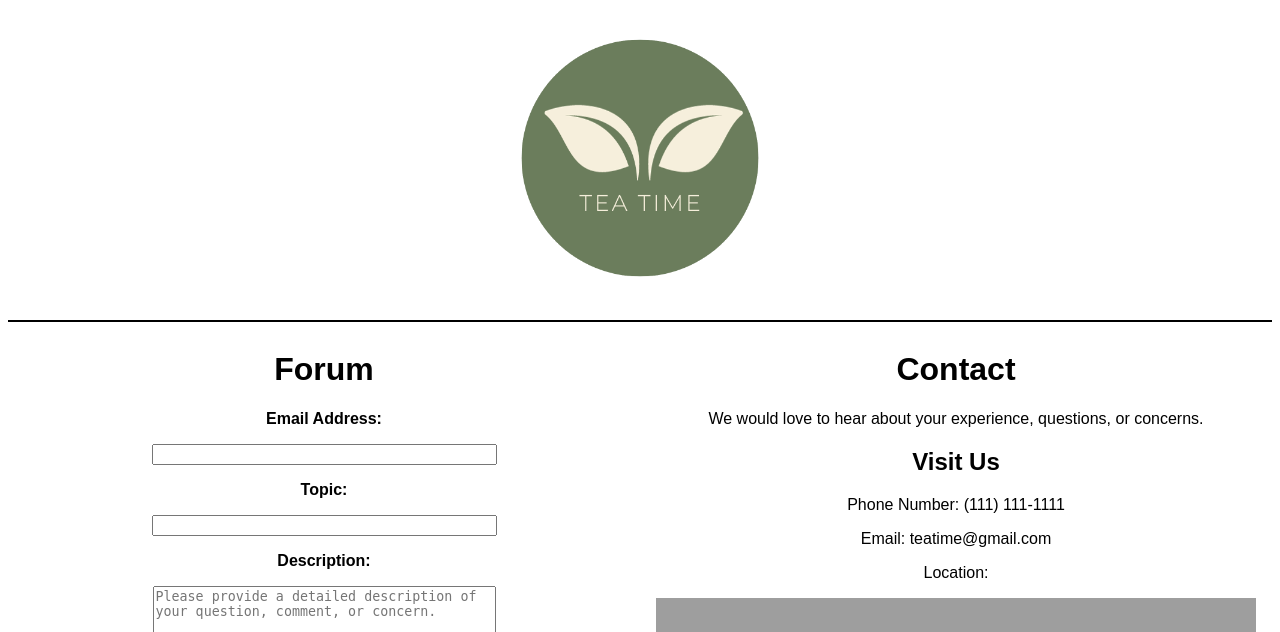
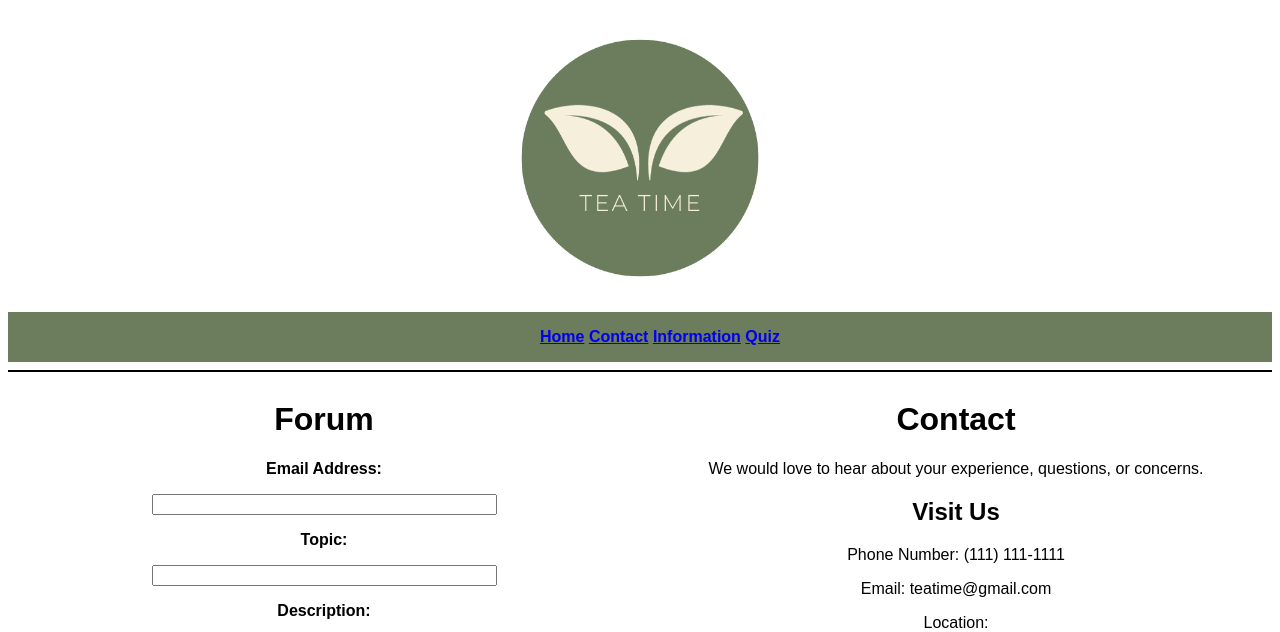
Before and after one commit to luxy7738/Build-1, a PHP site: page /contact.html in a window 1280 px wide. Shown: the top 632 px of the page. Run offline with PHP 8.4, Linux system fonts and the light colour scheme; grey boxes are pictures that could not be loaded.

Commit message:
nav contact

```diff
--- a/contact.html
+++ b/contact.html
@@ -8,10 +8,22 @@
     <link href="contacts.css" rel="stylesheet" type="text/css">
 </head>
 <body>
-  <a href="intro.html">
-    <img src="pics/time.png" id="logo" alt="logo" width="300" height="300">
-  </a>
-    <hr>
+  <header>
+    <a href="intro.html">
+      <img src="pics/time.png" id="logo" alt="logo" width="300" height="300">
+    </a>
+
+    <nav class="intronav">
+          <ul>
+              <b><a href="intro.html">Home</a></b>
+              <b><a href="contact.html">Contact</a></b>
+              <b><a href="login.html">Information</a></b>
+              <b><a href="quiz.html">Quiz</a></b>
+          </ul>
+      </nav>
+
+  </header>
+      <hr>
     <div class="row">
 
       <div class="column">
--- a/contacts.css
+++ b/contacts.css
@@ -1,5 +1,6 @@
 body{
   background-color: white;
+  background-size: cover;
   font-family: 'Ubuntu', sans-serif;
   text-align: center;
 }
@@ -30,3 +31,29 @@ footer{
   width: 50%;
 
 }
+
+.intronav {
+  list-style-type: none;
+  margin: 0;
+  padding: 0;
+  overflow: hidden;
+  background-color: rgb(107, 125, 92);
+  display: flex;
+  justify-content: center;
+  align-items: center;
+}
+li {
+  float: left;
+}
+
+li a {
+  display: block;
+  color: black;
+  text-align: center;
+  padding: 14px 16px;
+  text-decoration: none;
+}
+
+li a:hover {
+  background-color: rgb(246,239,220);
+}
```
